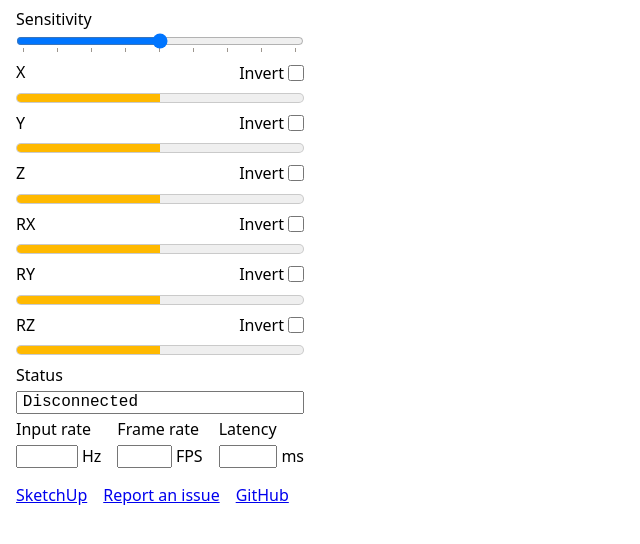
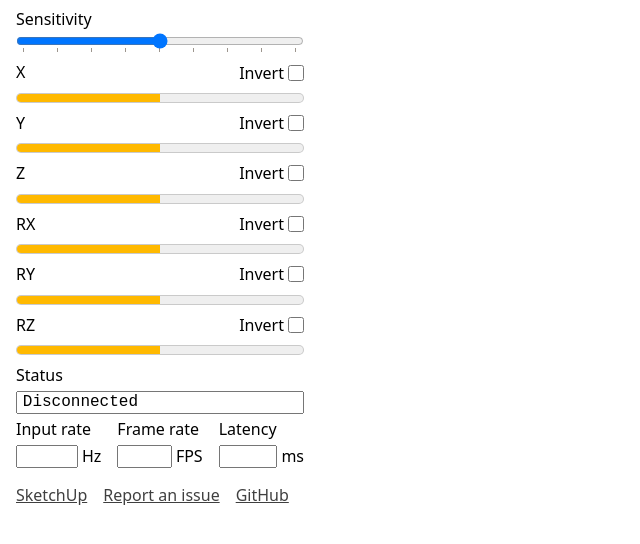
Before and after one commit to chuanqisun/spacemouse-anywhere, a website with bundled scripts: page app/public/popup.html in a window 1280 px wide. Shown: the whole page, without its empty margins (0-640 px from the left). Built offline with nearby package versions, Linux system fonts and the light colour scheme; some packages are replaced by stand-ins of ours; no server answers.

Commit message:
style links

```diff
--- a/app/public/styles/popup.css
+++ b/app/public/styles/popup.css
@@ -21,6 +21,14 @@ body {
   padding: 0;
   margin: 0;
   font-size: inherit;
+}
+
+a {
+  color: inherit;
+  opacity: 0.75;
+}
+a:where(:hover, :focus) {
+  opacity: 1;
 }
 
 fieldset {
```
